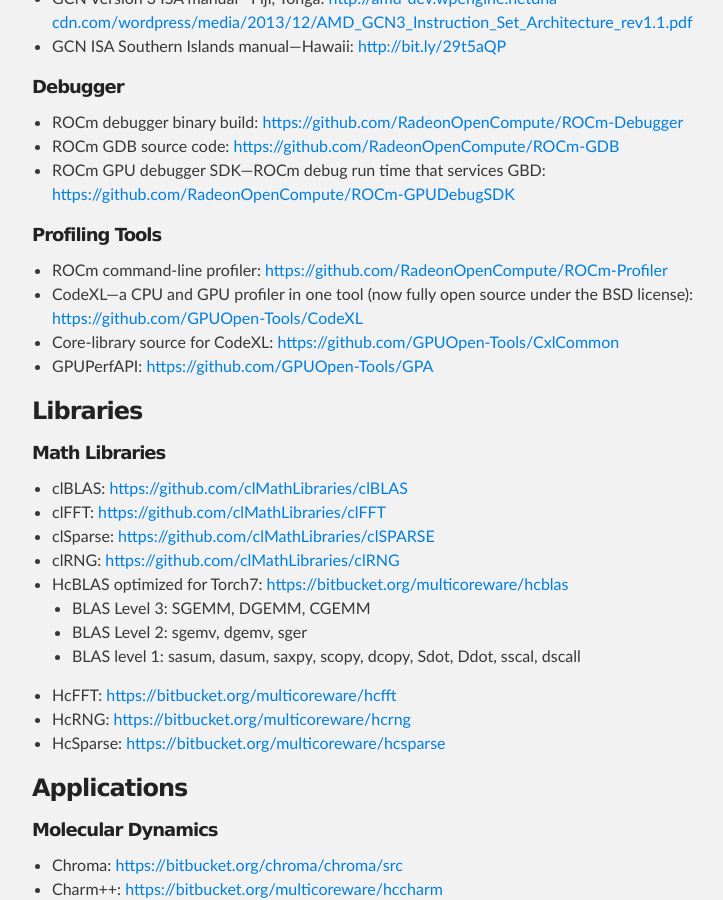
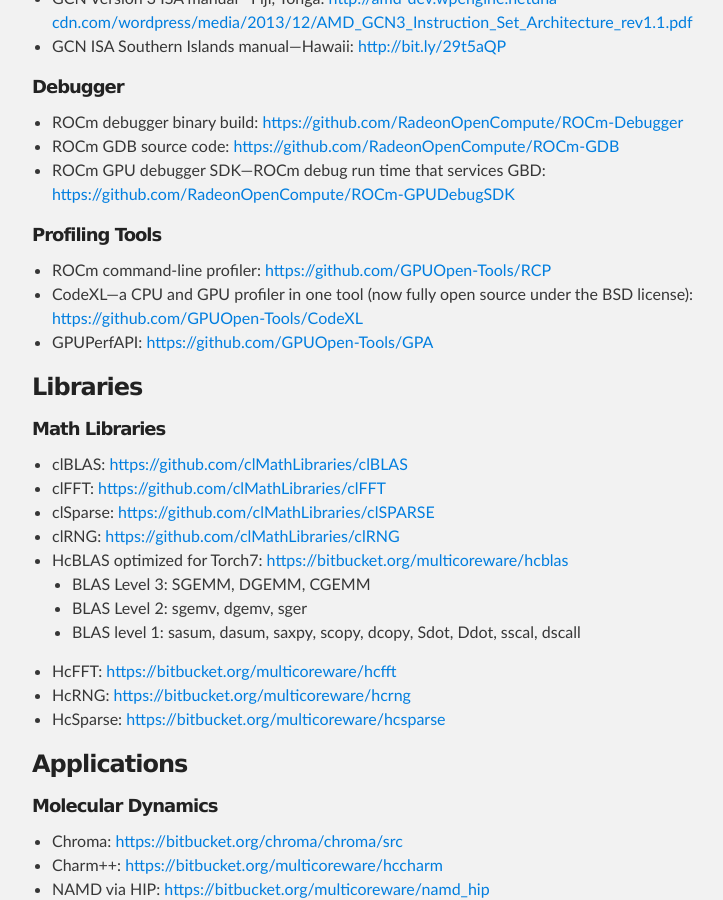
Before and after one commit to ROCm/ROCm.github.io, a Jekyll site: the page packages.html, which Jekyll copies as it is, in a window 1280 px wide and 900 px high, scrolled down 1473 px. Shown: the whole window, without its empty margins (183-906 px from the left). Built offline with Jekyll 4.4.1, drawn with Linux system fonts in a browser that asks for light colours.

Commit message:
Update packages.html
Update Profiling Tools section

```diff
--- a/packages.html
+++ b/packages.html
@@ -131,9 +131,8 @@
 <h5>Profiling Tools</h5>
 
 <ul>
-<li>ROCm command-line profiler: <a href="https://github.com/RadeonOpenCompute/ROCm-Profiler">https://github.com/RadeonOpenCompute/ROCm-Profiler</a>  </li>
+<li>ROCm command-line profiler: <a href="https://github.com/GPUOpen-Tools/RCP">https://github.com/GPUOpen-Tools/RCP</a>  </li>
 <li>CodeXL&mdash;a CPU and GPU profiler in one tool (now fully open source under the BSD license): <a href="https://github.com/GPUOpen-Tools/CodeXL">https://github.com/GPUOpen-Tools/CodeXL</a></li>
-<li>Core-library source for CodeXL: <a href="https://github.com/GPUOpen-Tools/CxlCommon">https://github.com/GPUOpen-Tools/CxlCommon</a></li>
 <li>GPUPerfAPI: <a href="https://github.com/GPUOpen-Tools/GPA">https://github.com/GPUOpen-Tools/GPA</a></li>
 </ul>
 
```
